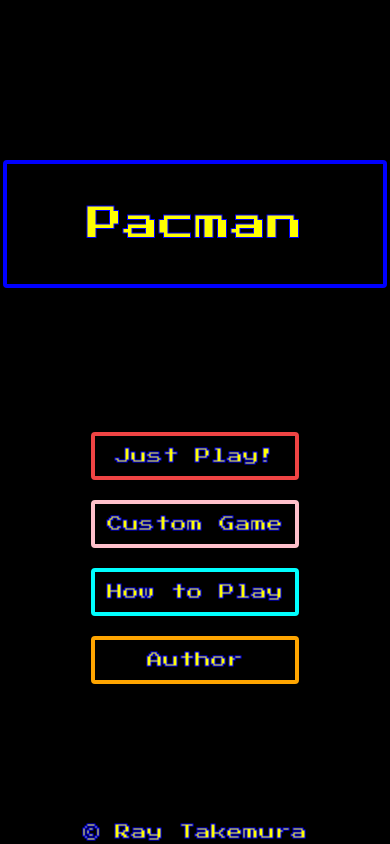
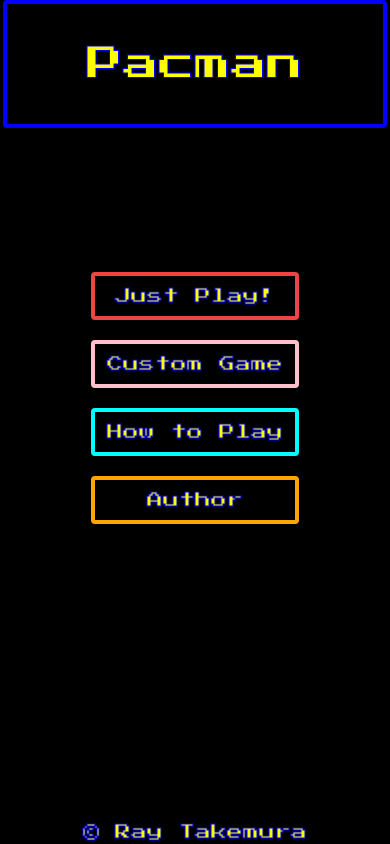
Before and after one commit to RayTakemura/Pacman-Maker-Front-End, a React (Vite) app: page / in a window 390 px wide. Built offline with nearby package versions, Linux system fonts and the light colour scheme.

Commit message:
mobile height correction

```diff
--- a/src/components/MainMenu.tsx
+++ b/src/components/MainMenu.tsx
@@ -25,6 +25,7 @@
     <>
       {!playing && (
         <>
+          <div className="h-svh">
             <div className="flex justify-center pb-36">
               <h1 className="border-4 border-blue py-10 rounded text-center text-4xl w-96">
                 Pacman
@@ -68,6 +69,7 @@
             <div className="absolute inset-x-0 bottom-0 text-center">
               &copy; Ray Takemura
             </div>
+          </div>
         </>
       )}
       {playing && (
```
Lines whose indentation alone changed are shown as unchanged.
